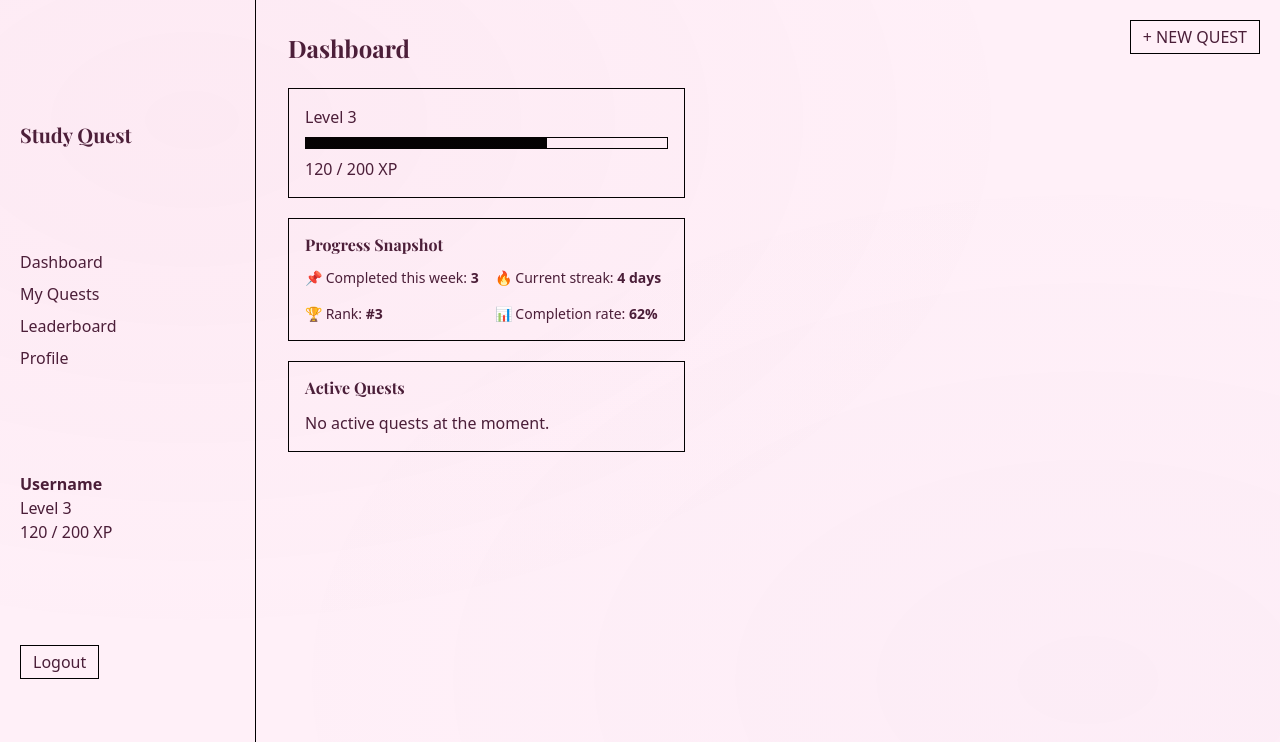
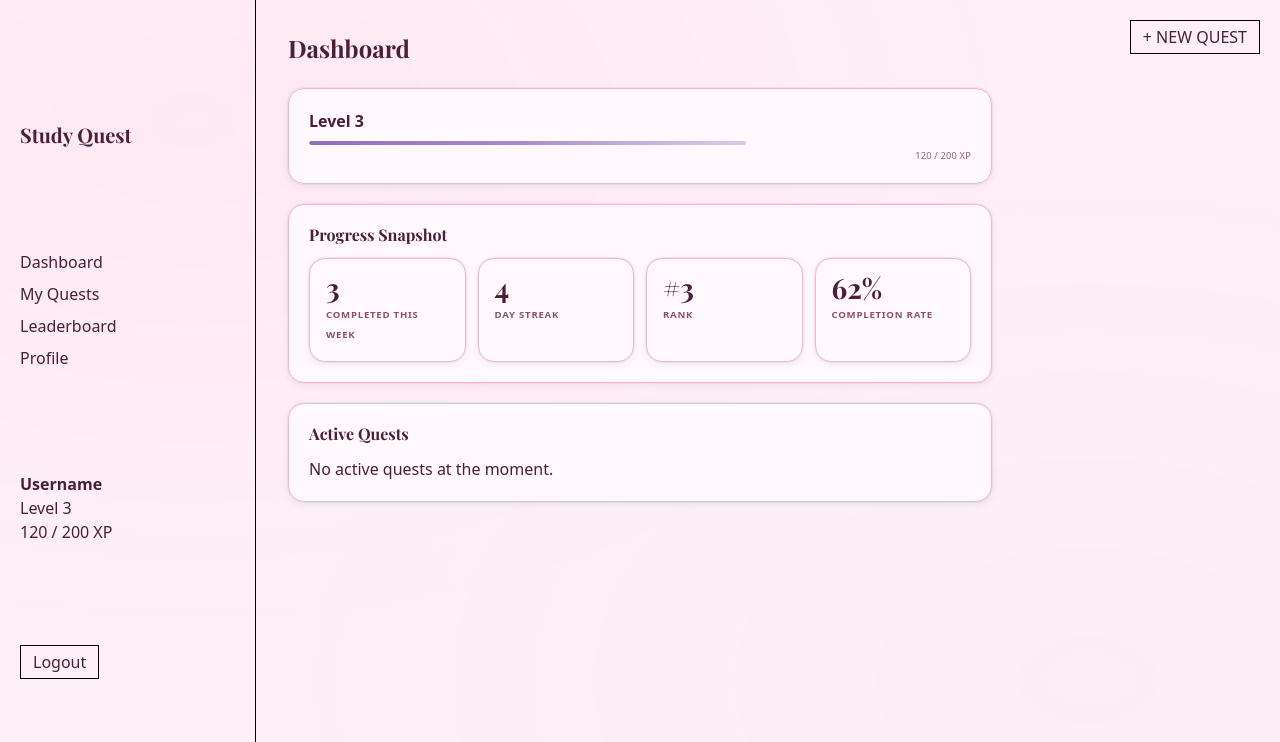
Before and after one commit to sjiang0/CITS3403-Group-Project, a Flask app: page / in a window 1280 px wide. Shown: the top 742 px of the page. Run offline with Flask 3, Linux system fonts and the light colour scheme; the visitor is signed in with stand-in values (Sample User, id 1); tables that the repository leaves empty hold one stand-in row (values such as "Sample post"); some libraries are stand-ins or nearby versions; some web fonts are replaced.

Commit message:
restructure dashboard to match style.css and add styles

```diff
--- a/studyquest/app/templates/dashboard.html
+++ b/studyquest/app/templates/dashboard.html
@@ -4,47 +4,92 @@
 
 {% block content %}
 
-<h2 class="text-2xl font-bold mb-6">Dashboard</h2>
+<div class="page-header">
+  <h2 class="text-2xl font-bold">Dashboard</h2>
+</div>
 
 <!-- XP SECTION -->
-<section class="border border-black p-4 mb-5">
-  <p class="mb-2">Level 3</p>
+<section class="card mb-5">
 
-  <!-- XP BAR -->
-  <div class="border border-black h-3 w-full mb-2">
-    <div class="w-2/3 h-full bg-black"></div>
+  <div>
+    <p class="font-semibold mb-2">Level 3</p>
+
+    <div class="xp-bar-container" style="width: 100%;">
+      <div class="xp-bar-fill" style="width: 66%;"></div>
+    </div>
+
+    <p class="xp-label">120 / 200 XP</p>
   </div>
 
-  <p>120 / 200 XP</p>
 </section>
 
 <!-- PROGRESS SNAPSHOT -->
-<section class="border border-black p-4 mb-5">
+<section class="card mb-5">
   <h3 class="font-bold mb-3">Progress Snapshot</h3>
 
-  <div class="grid grid-cols-2 gap-4 text-sm">
+  <div class="grid-stats text-sm">
 
-    <p>📌 Completed this week: <strong>3</strong></p>
-    <p>🔥 Current streak: <strong>4 days</strong></p>
-    <p>🏆 Rank: <strong>#3</strong></p>
-    <p>📊 Completion rate: <strong>62%</strong></p>
+    <div class="stat-card">
+      <div class="stat-value">3</div>
+      <div class="stat-label">Completed this week</div>
+    </div>
+
+    <div class="stat-card">
+      <div class="stat-value">4</div>
+      <div class="stat-label">Day streak</div>
+    </div>
+
+    <div class="stat-card">
+      <div class="stat-value">#3</div>
+      <div class="stat-label">Rank</div>
+    </div>
+
+    <div class="stat-card">
+      <div class="stat-value">62%</div>
+      <div class="stat-label">Completion rate</div>
+    </div>
 
   </div>
 </section>
 
 <!-- ACTIVE QUESTS -->
-<section class="border border-black p-4">
+<section class="card">
   <h3 class="font-bold mb-3">Active Quests</h3>
 
-    <ul class="space-y-1">
+  <ul class="space-y-2">
     {% for quest in quests %}
-      <li>
-        <strong>{{ quest.title }}</strong> — [{{ quest.difficulty }}]
+      <li class="quest-item"
+          data-difficulty="{{ quest.difficulty|lower }}">
+
+        <div class="quest-body">
+
+          <div class="quest-title">
+            {{ quest.title }}
+          </div>
+
+          <div class="quest-meta">
+            {{ quest.quest_type | capitalize }} •
+            {{ quest.difficulty | capitalize }}
+
+            {% if quest.description %}
+              • {{ quest.description }}
+            {% endif %}
+
+            {% if quest.due_date %}
+              • Due: {{ quest.due_date.strftime('%d %b') }}
+            {% else %}
+              • No due date
+            {% endif %}
+          </div>
+
+        </div>
+
       </li>
     {% else %}
       <li>No active quests at the moment.</li>
     {% endfor %}
   </ul>
+
 </section>
 
 {% endblock %}
```
